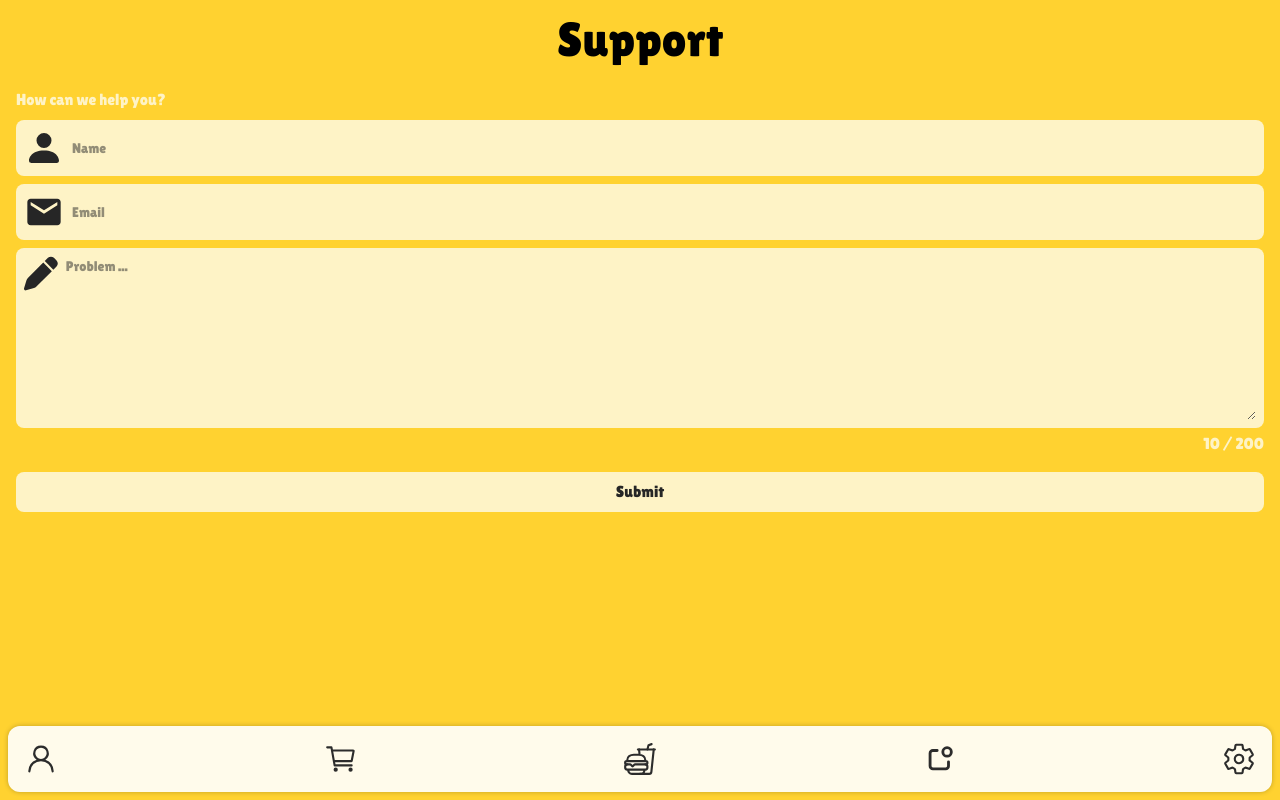
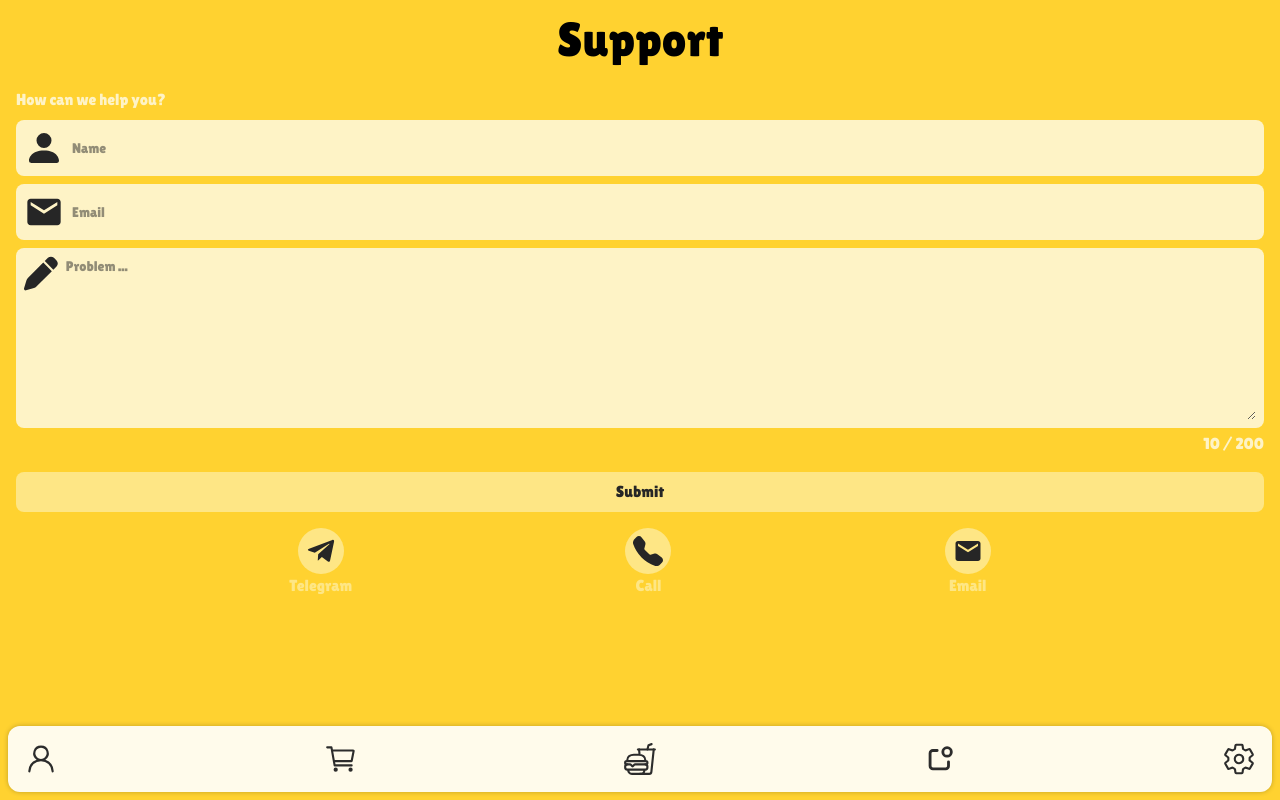
Before and after one commit to mahdibaderloo/fastfood, a React (Vite) app: page /support in a window 1280 px wide. Built offline with nearby package versions, Linux system fonts and the light colour scheme.

Commit message:
add SupportLinks component

```diff
--- a/src/features/support/SupportForm.tsx
+++ b/src/features/support/SupportForm.tsx
@@ -35,7 +35,7 @@ function SupportForm() {
           10 / 200
         </p>
       </div>
-      <button className="bg-amber-100 text-neutral-800 rounded-lg p-2 w-full hover:bg-amber-200 transition-all delay-100 mt-4">
+      <button className="bg-amber-200 text-neutral-800 rounded-lg p-2 w-full hover:bg-amber-300 transition-all delay-100 mt-4">
         Submit
       </button>
     </form>
--- /dev/null
+++ b/src/features/support/SupportLinks.tsx
@@ -0,0 +1,30 @@
+import { FaTelegramPlane } from "react-icons/fa";
+import { BsTelephoneFill } from "react-icons/bs";
+import { MdEmail } from "react-icons/md";
+
+function SupportLinks() {
+  return (
+    <ul className="flex justify-evenly items-center text-amber-200 mt-4">
+      <li className="flex flex-col items-center justify-center hover:text-amber-300 transition-all delay-100">
+        <p className="bg-amber-200 w-fit p-2 rounded-full hover:bg-amber-300 transition-all delay-100">
+          <FaTelegramPlane size={30} color="#262626" />
+        </p>
+        <span className="text-[16px]">Telegram</span>
+      </li>
+      <li className="flex flex-col items-center justify-center hover:text-amber-300 transition-all delay-100">
+        <p className="bg-amber-200 w-fit p-2 rounded-full hover:bg-amber-300 transition-all delay-100">
+          <BsTelephoneFill size={30} color="#262626" />
+        </p>
+        <span className="text-[16px]">Call</span>
+      </li>
+      <li className="flex flex-col items-center justify-center hover:text-amber-300 transition-all delay-100">
+        <p className="bg-amber-200 w-fit p-2 rounded-full hover:bg-amber-300 transition-all delay-100">
+          <MdEmail size={30} color="#262626" />
+        </p>
+        <span className="text-[16px]">Email</span>
+      </li>
+    </ul>
+  );
+}
+
+export default SupportLinks;
--- a/src/pages/Support.tsx
+++ b/src/pages/Support.tsx
@@ -1,12 +1,14 @@
 import Header from "../components/Header";
 import SupportForm from "../features/support/SupportForm";
+import SupportLinks from "../features/support/SupportLinks";
 
 function Support() {
   return (
     <>
       <Header pContent="Support" />
-      <main className="p-4 pt-22 h-screen overflow-hidden">
+      <main className="p-4 pt-22 h-screen">
         <SupportForm />
+        <SupportLinks />
       </main>
     </>
   );
```
